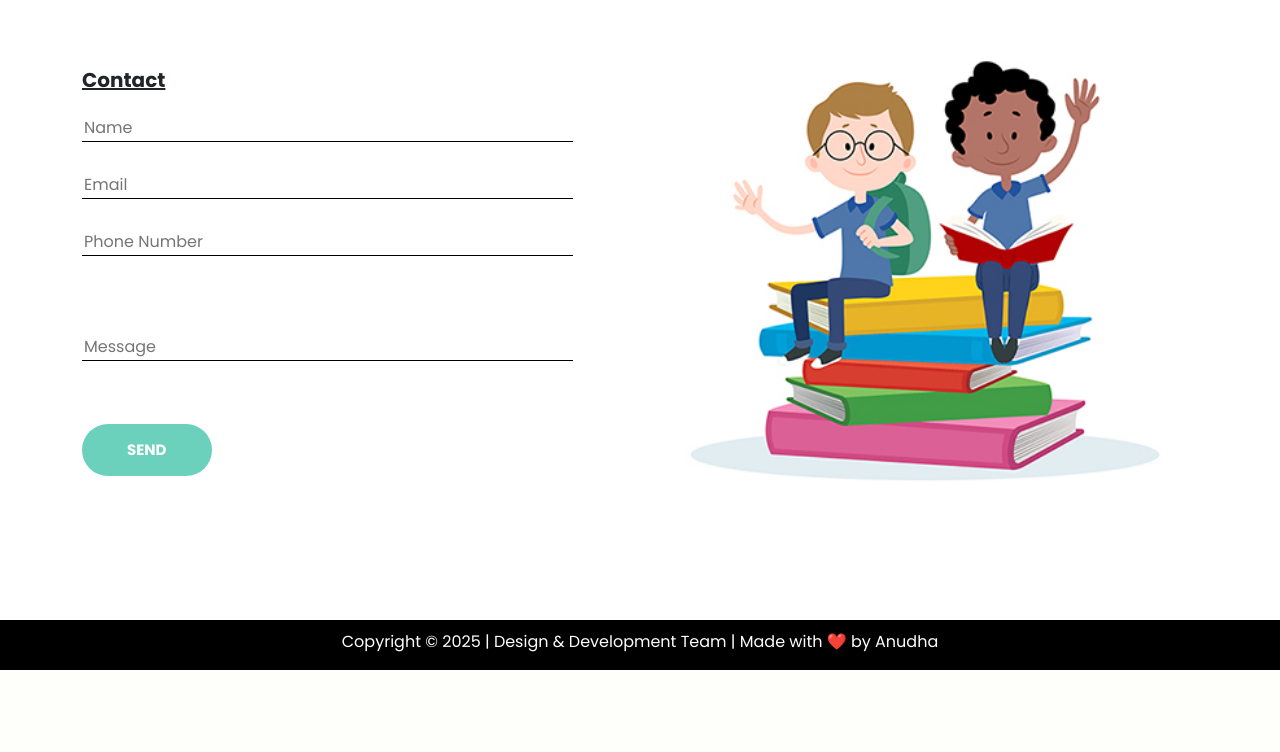
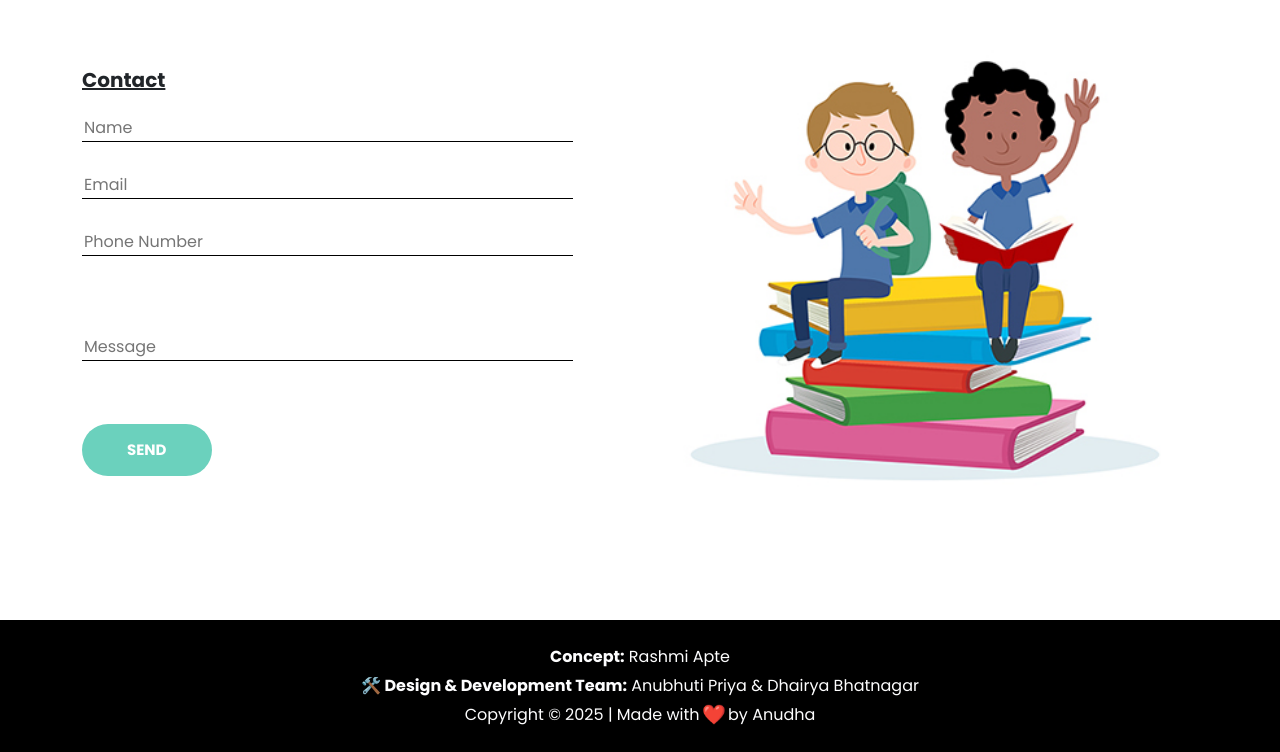
Before and after one commit to priya926/anudha-comic-games, a Django app: page / in a window 1280 px wide. Shown: the part 2249-3001 px from the top of the page. Before the commit the page ends 2919 px from the top, so only its background shows below. Run offline with Django 5.2, Linux system fonts and the light colour scheme; some libraries are stand-ins or nearby versions; some web fonts are replaced.

Commit message:
footer Concept and DND update

```diff
--- a/anudhaGames/static/css/style.css
+++ b/anudhaGames/static/css/style.css
@@ -539,21 +539,23 @@ a:focus {
 /* footer section*/
 
 
-.footer_section {
-  background-color: #000;
-  height: 50px; /* Reduced the height */
-  width: 100%;
-  padding: 5px 0; /* Reduced the padding */
-  padding: 10px;
-  font-family: 'Poppins', sans-serif;
-}
-
+/* .footer_section {
+  background-color: #000; */
+  /* Reduced the height */
+  /* height: 50px;
+  /* width: 100%; */
+  /* Reduced the padding */
+  /* padding: 5px 0; */
+  /* padding: 10px; */
+  /* font-family: 'Poppins', sans-serif; */
+/* } */
+/*
 .footer_section p {
   color: #fdfdfe;
   margin: 0;
   text-align: center;
   text-decoration: none;
-}
+} */
 
 
 
--- a/anudhaGames/templates/index.html
+++ b/anudhaGames/templates/index.html
@@ -146,6 +146,43 @@
     .close-btn:hover {
         color: #000;
     }
+
+    .footer_section {
+      background-color: #000;
+      color: #fdfdfe;
+      width: 100%;
+      padding: 20px 10px;
+      font-family: 'Poppins', sans-serif;
+      text-align: center;
+    }
+
+    .footer_section .footer_content p {
+      margin: 5px 0;
+      font-size: 16px;
+      transition: color 0.3s;
+    }
+
+    .footer_section .footer_content p:hover {
+      color: #00c6a9; /* Matches your button color */
+    }
+
+    .footer_section .heart {
+      animation: pulse 1.5s infinite;
+      display: inline-block;
+    }
+
+    @keyframes pulse {
+      0% { transform: scale(1); }
+      50% { transform: scale(1.2); }
+      100% { transform: scale(1); }
+    }
+
+    @media (max-width: 600px) {
+      .footer_section .footer_content p {
+        font-size: 14px;
+      }
+    }
+
     </style>
 
 
@@ -480,16 +517,16 @@
   <!-- end modal2 REG -->
   <!-- END USER LOGIN & REGISTRATION MODAL -->
       <!-- END MODAL -->
+  <!-- footer section -->
+    <footer class="footer_section">
+      <div class="footer_content">
+        <p><strong>Concept:</strong> Rashmi Apte</p>
+        <p><strong>🛠️ Design & Development Team:</strong> Anubhuti Priya & Dhairya Bhatnagar</p>
+        <p class="credit_line">Copyright &copy; 2025 | Made with <span class="heart">❤️</span> by Anudha</p>
+      </div>
+    </footer>
+  <!-- footer section -->
 
-    <!-- footer section -->
-    <section class="container-fluid footer_section">
-      <p>
-        Copyright &copy; 2025 | Design & Development Team | Made with ❤️ by Anudha
-      </p>
-      <!-- <div class="bottom-right-content"> -->
-
-    </section>
-    <!-- footer section -->
 
   <!-- JavaScript Bundle with Popper -->
     <script src="https://cdn.jsdelivr.net/npm/bootstrap@5.2.0/dist/js/bootstrap.bundle.min.js" integrity="sha384-A3rJD856KowSb7dwlZdYEkO39Gagi7vIsF0jrRAoQmDKKtQBHUuLZ9AsSv4jD4Xa" crossorigin="anonymous"></script>
```
